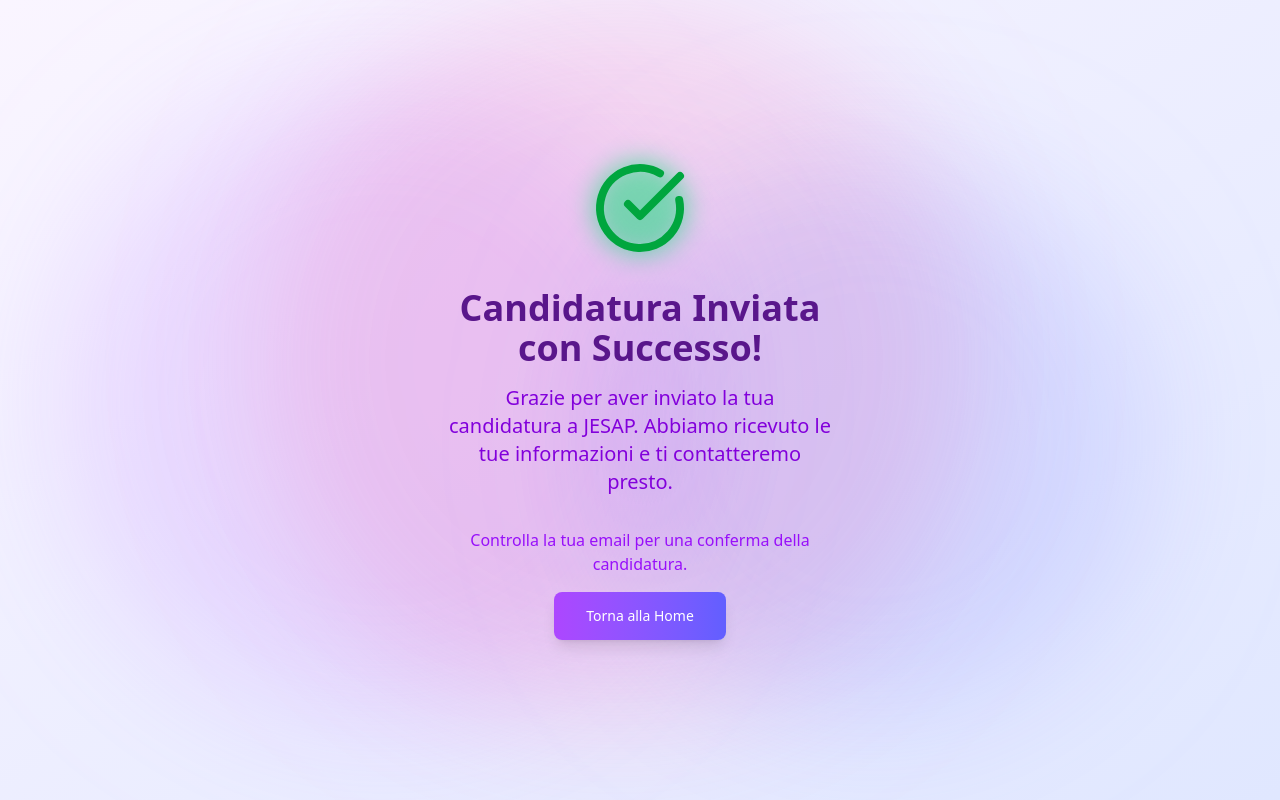
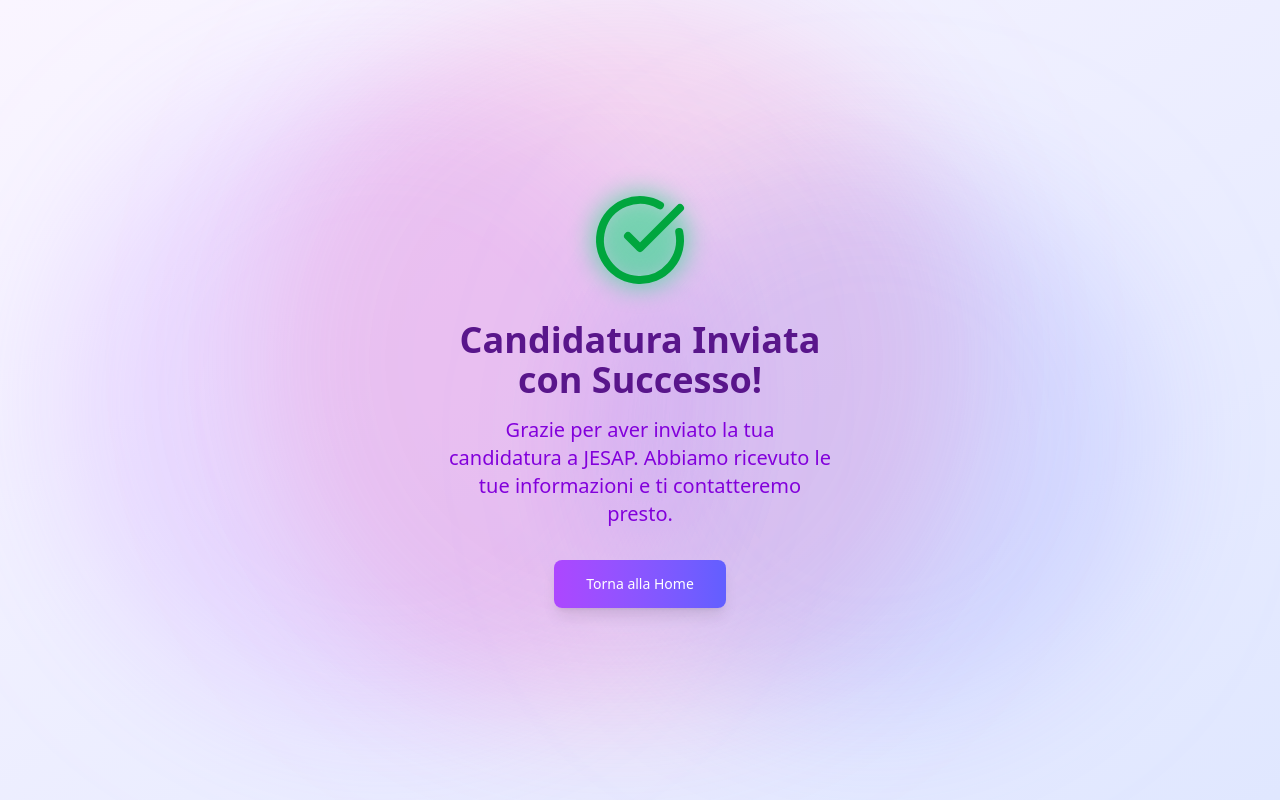
Before and after one commit to JesapIt/jesap-recruiter, a Next.js app: page /success in a window 1280 px wide. Built offline with nearby package versions, Linux system fonts and the light colour scheme.

Commit message:
Update page.tsx

```diff
--- a/app/success/page.tsx
+++ b/app/success/page.tsx
@@ -36,9 +36,6 @@ export default function SuccessPage() {
         </p>
 
         <div className="space-y-4">
-          <p className={`${isDarkMode ? "text-purple-300" : "text-purple-600"}`}>
-            Controlla la tua email per una conferma della candidatura.
-          </p>
 
           <Link href="/" passHref>
             <Button
```
